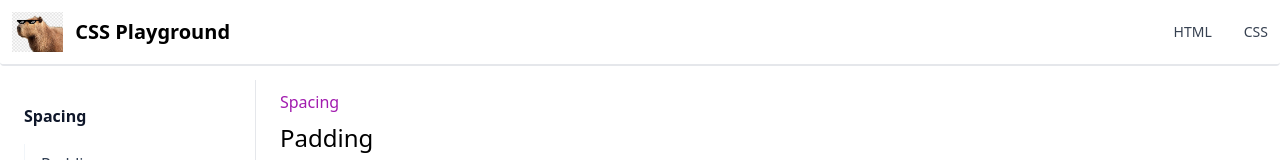
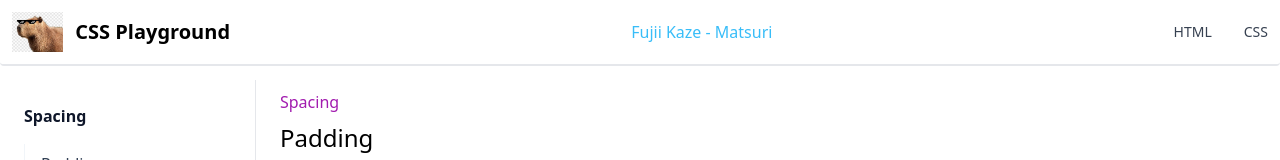
Before and after one commit to FreeSpirit0/css-playground, a React (Vite) app: page / in a window 1280 px wide. Shown: the top 160 px of the page. Built offline with nearby package versions, Linux system fonts and the light colour scheme.

Commit message:
nothing related to this web at all but it's matsuri.

```diff
--- a/src/App.tsx
+++ b/src/App.tsx
@@ -14,6 +14,7 @@ function App() {
       <Navbar />
       <Sidebar />
       <div className="flex-1 flex-col ml-64 mt-2">
+
         {/* Padding Section */}
         <Section
           headerName="Padding"
--- a/src/layouts/Navbar/index.tsx
+++ b/src/layouts/Navbar/index.tsx
@@ -14,6 +14,9 @@ const Navbar = () => {
           <span className="self-center text-xl font-semibold whitespace-nowrap dark:text-white">
             CSS Playground
           </span>
+        </a>
+        <a className="text-sky-400" href='https://www.youtube.com/watch?v=NwOvu-j_WjY'>
+          Fujii Kaze - Matsuri
         </a>
         <div className="hidden w-full md:block md:w-auto" id="navbar-solid-bg">
           <ul className="flex flex-col mt-4 rounded-lg bg-gray-50 md:flex-row md:space-x-8 md:mt-0 md:text-sm md:font-medium md:border-0 md:bg-transparent dark:bg-gray-800 md:dark:bg-transparent dark:border-gray-700">
```
